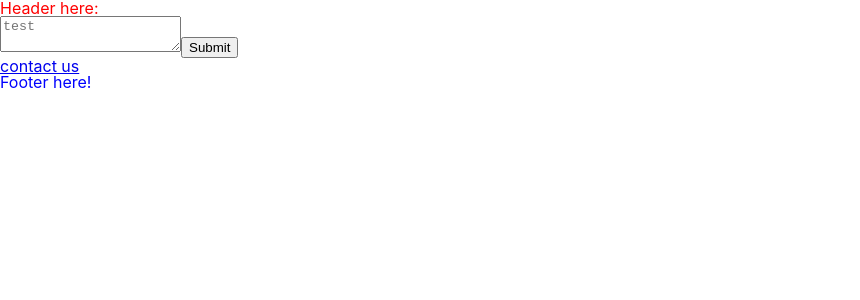
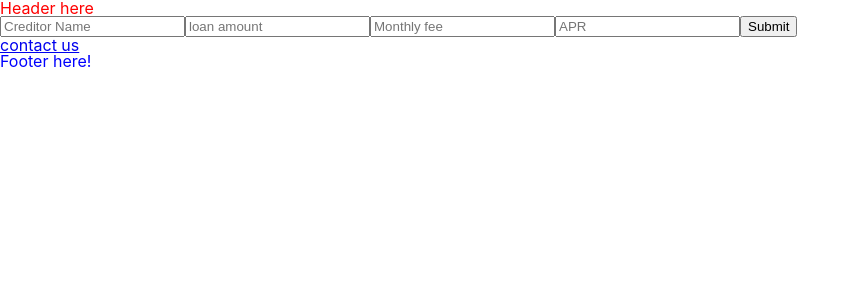
Before and after one commit to AkkaFranKebne/my-app-loans, a React (Create React App) app: page /#/ in a window 1280 px wide. Shown: the top 300 px of the page, without its empty margins (0-860 px from the left). Built offline with nearby package versions, Linux system fonts and the light colour scheme.

Commit message:
form data sending to redux

```diff
--- a/src/components/containers/Header/Header.tsx
+++ b/src/components/containers/Header/Header.tsx
@@ -11,6 +11,7 @@ type HeaderProps = Omit<JSX.IntrinsicElements['header'], 'children'> & OwnProps;
 
 const Header: FunctionComponent<HeaderProps> = props => {
   const { test, className, ...rest } = props;
+  console.log('test', test)
   const headerClassName = cx({
     [styles.header]: true,
     ...(className && { [className]: true }),
@@ -18,7 +19,7 @@ const Header: FunctionComponent<HeaderProps> = props => {
 
   return (
     <header className={headerClassName} {...rest}>
-      Header here: {test}
+      Header here
     </header>
   );
 };
--- a/src/pages/ContactPage.tsx
+++ b/src/pages/ContactPage.tsx
@@ -9,8 +9,9 @@ type ContactPageProps = Omit<JSX.IntrinsicElements['article'], 'children'> & Own
 
 const ContactPage: FunctionComponent<ContactPageProps> = props => {
   const { test } = props;
+  console.log('test', test)
   return (
-      <div>I am contact page: {test}</div>
+      <div>I am contact page</div>
   );
 };
 
--- a/src/pages/MainPage.tsx
+++ b/src/pages/MainPage.tsx
@@ -7,30 +7,60 @@ interface OwnProps {
   addTest: any;
 }
 
-type MainPageProps = Omit<JSX.IntrinsicElements['article'], 'children'> & OwnProps;
+type MainPageProps = Omit<JSX.IntrinsicElements['div'], 'children'> & OwnProps;
 
 const MainPage: FunctionComponent<MainPageProps> = props => {
-  const [value, setValue] = useState('');
+  const [creditor, setCreditor] = useState('');
+  const [loan, setLoan] = useState('');
+  const [fee, setFee] = useState('');
+  const [APR, setApr] = useState('');
 
-  const handleOnChange = (event: any) => {
-    setValue(event.target.value)
-  }
+  const fullData: any[] = [];
 
   const handleOnSubmit = (event: any) => {
     event.preventDefault();
+    // update local data - not working properly
+    fullData.push({
+      creditor,
+      loan,
+      fee,
+      APR,
+    });
+    //state
+    setCreditor('');
+    setLoan('');
+    setFee('');
+    setApr('');
     //Redux
-    props.addTest(value);
-    //state
-    setValue('');
+    props.addTest(fullData);
   }
 
   return (
       <div>
         <form onSubmit={handleOnSubmit}>
-          <textarea
-            placeholder="test"
-            value={value}
-            onChange={handleOnChange}
+          <input
+            type="text"
+            placeholder="Creditor Name"
+            value={creditor}
+            onChange={event => setCreditor(event.target.value)}
+          />
+            <input
+            type="number"
+            placeholder="loan amount"
+            value={loan}
+            onChange={event => setLoan(event.target.value)}
+          />
+            <input
+            type="number"
+            placeholder="Monthly fee"
+            value={fee}
+            onChange={event => setFee(event.target.value)}
+          />
+            <input
+            type="text"
+            placeholder="APR"
+            value={APR}
+            onChange={event => setApr(event.target.value)}
           />
           <input type="submit"/>
         </form>
```
